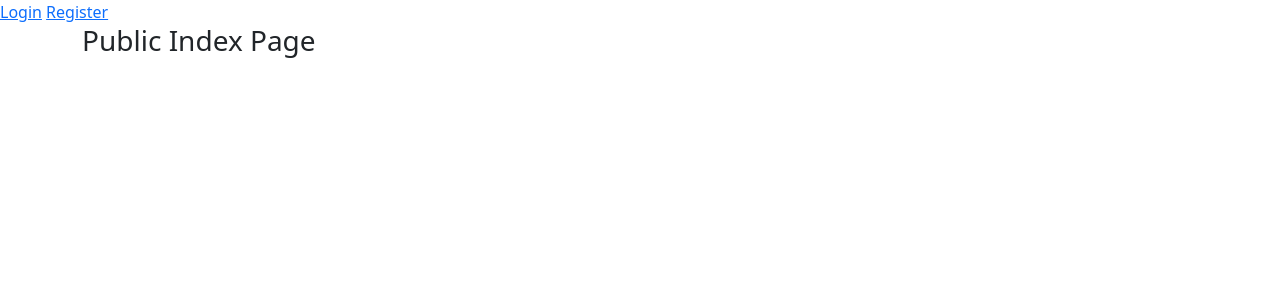
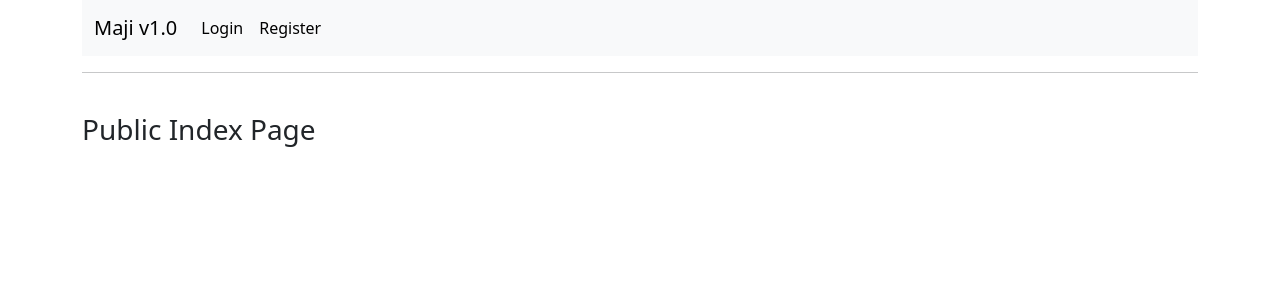
Before and after one commit to Brianoyaro/maji, a Flask app: page / in a window 1280 px wide. Shown: the top 300 px of the page. Run offline with Flask 3, Linux system fonts and the light colour scheme.

Commit message:
bootstrap on navbar

```diff
--- a/app/templates/base.html
+++ b/app/templates/base.html
@@ -19,7 +19,7 @@
 			{% endfor %}
 		</ul>
 		{% endif %}
-		{% endwith %}
+		{% endwith %}<!--
 		<div>
 			{% if current_user.is_anonymous %}
 			<a href="{{ url_for("login") }}">Login</a>
@@ -29,8 +29,11 @@
 			<a href="{{ url_for("profile") }}">View Profile</a>
 			<a href="{{ url_for("logout") }}">Logout</a>
 			{% endif %}
-		</div>
+		</div>-->
 		<div class="container">
+		{% include 'nav.html' %}
+		<hr>
+		<br>
 		{% block content %}
 		{% endblock %}
 		</div>
--- /dev/null
+++ b/app/templates/nav.html
@@ -0,0 +1,20 @@
+<nav class="navbar navbar-expand-lg bg-body-tertiary">
+	<div class="container-fluid">
+		<a class="navbar-brand" href="#">Maji v1.0</a>
+		<button class="navbar-toggler" type="button" data-bs-toggle="collapse" data-bs-target="#navbarSupportedContent" aria-controls="navbarSupportedContent" aria-expanded="false" aria-label="Toggle navigation">
+			<span class="navbar-toggler-icon"></span>
+		</button>
+		<div class="collapse navbar-collapse" id="navbarSupportedContent">
+			<ul class="navbar-nav me-auto mb-2 mb-lg-0">
+				{% if current_user.is_anonymous %}
+				<li class="nav-item"><a class="nav-link active" aria-current="page" href="{{ url_for("login") }}">Login</a></li>
+				<li class="nav-item"><a class="nav-link active" aria-current="page" href="{{ url_for("register") }}">Register</a></li>
+				{% else %}
+				<li class="nav-item"><a class="nav-link active" aria-current="page" href="{{ url_for("home") }}">Home</a></li>
+				<li class="nav-item"><a class="nav-link active" aria-current="page" href="{{ url_for("profile") }}">View Profile</a></li>
+				<li class="nav-item"><a class="nav-link active" aria-current="page" href="{{ url_for("logout") }}">Logout</a></li>
+				{% endif %}
+			</ul>
+		</div>
+	</div>
+</nav>
```
